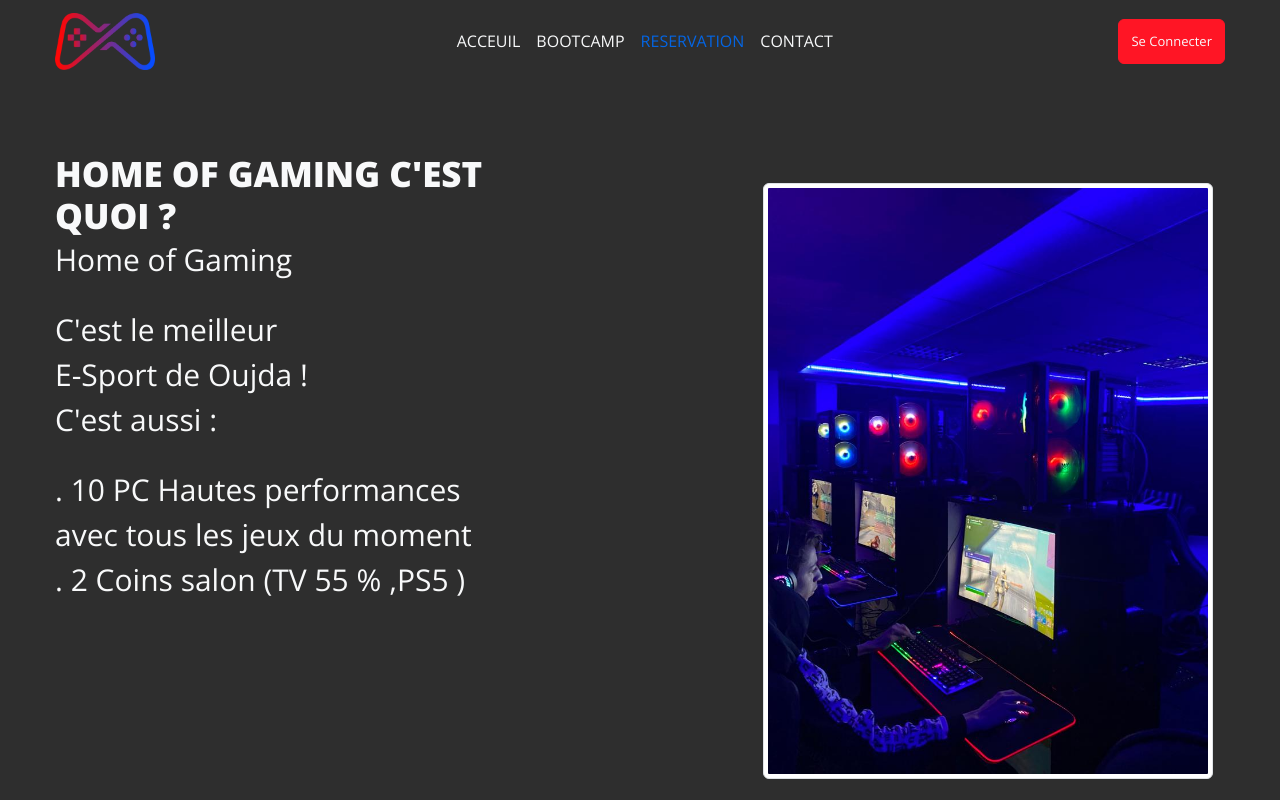
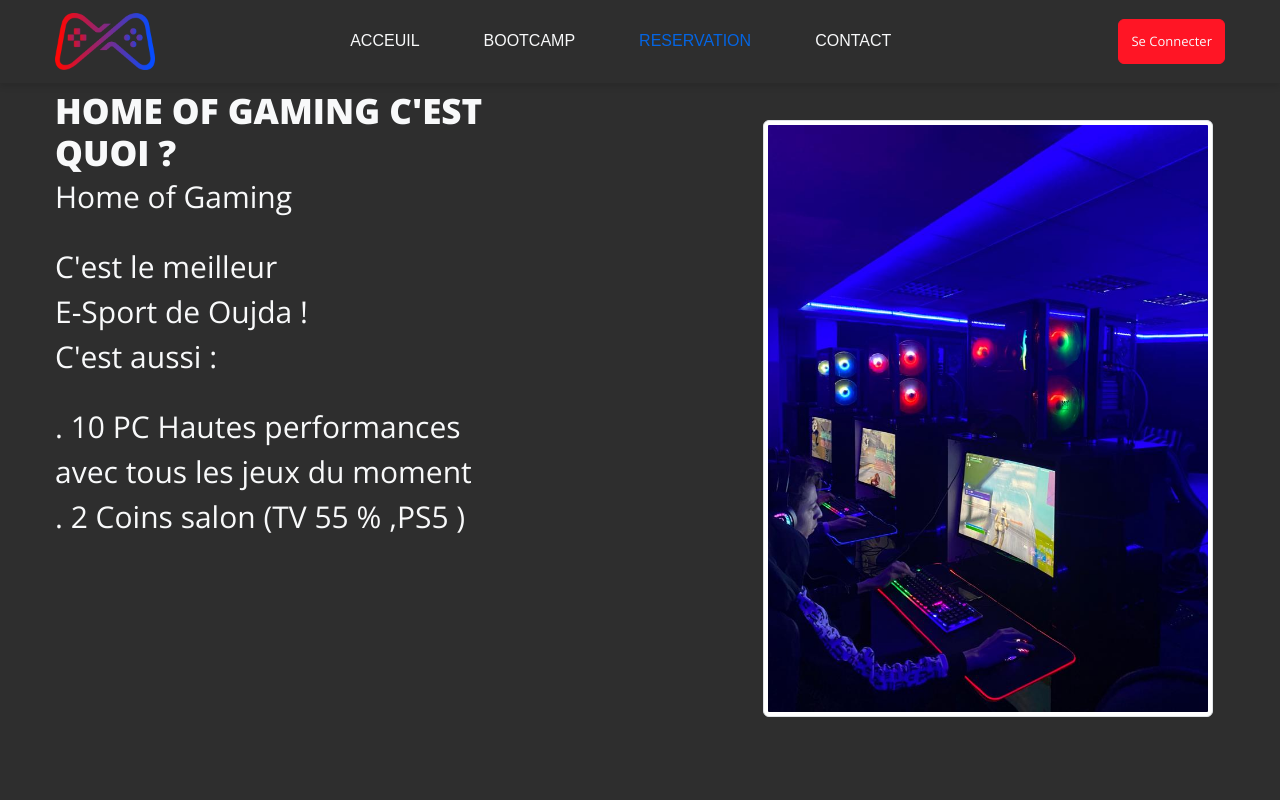
Before and after one commit to arabiimad/Home-of-Gaming, a React (Vite) app: page /reservation in a window 1280 px wide. Shown: the top 800 px of the page. Built offline with nearby package versions, Linux system fonts and the light colour scheme.

Commit message:
font and nav

```diff
--- a/package.json
+++ b/package.json
@@ -26,6 +26,6 @@
     "@types/react": "^18.0.28",
     "@types/react-dom": "^18.0.11",
     "@vitejs/plugin-react": "^3.1.0",
-    "vite": "^4.2.0"
+    "vite": "^4.2.1"
   }
 }
--- a/src/components/Layout/Footer/index.jsx
+++ b/src/components/Layout/Footer/index.jsx
@@ -27,7 +27,7 @@ const Footer = () => {
             <div className="social-media ms-auto d-block">
               <h3>SUIS-NOUS:</h3>
               <ul className="list-unstyled">
-                <li><a href="#"><FaInstagram /> Home of Gaming</a></li>
+                <li><a href="https://www.instagram.com/home_of_gaming_48/"><FaInstagram /> Home of Gaming</a></li>
               </ul>
             </div>
           </Col>
--- a/src/components/Layout/NavBar/index.jsx
+++ b/src/components/Layout/NavBar/index.jsx
@@ -10,7 +10,7 @@ import "./index.scss";
 const NavBar = () => {
   const [showPopup, setShowPopup] = useState(false);
   return (
-    <nav className="navbar navbar-expand-lg" id="navbar">
+    <nav className="navbar navbar-expand-lg navbar-dark bg-dark fixed-top" id="navbar">
       <div className="container">
         <a className="navbar-brand" href="index.html" id="logo">
           <span>
@@ -54,7 +54,7 @@ const NavBar = () => {
           <div>
             <button
               type="button"
-              className="btn btn-danger text-light"
+              className="btn btn-danger text-light btn-login"
               onClick={() => setShowPopup(true)}
             >
               Se Connecter
--- a/src/components/Layout/NavBar/index.scss
+++ b/src/components/Layout/NavBar/index.scss
@@ -6,3 +6,11 @@
 .nav-link.active {
   color: #0465e3 !important;
 }
+
+.nav-link{
+  font-family: fantasy;
+  margin-right: 3rem;
+}
+.navbar {
+  box-shadow: 0 4px 6px rgba(0, 0, 0, 0.1);
+}
--- a/src/components/pages/Bootcamp/index.jsx
+++ b/src/components/pages/Bootcamp/index.jsx
@@ -43,7 +43,7 @@ const Bootcamp = () => {
     console.log("Message:", message);
   };
   return (
-    <div className="container">
+    <div className="container" style={{ marginTop: "82px" }}>
       <h1 className="m-5 text-center fw-bold">BOOTCAMP</h1>
       <div className="row my-5">
         <div className="col-md-6 bg-secondary p-5">
--- a/src/components/pages/Home/Landing/index.jsx
+++ b/src/components/pages/Home/Landing/index.jsx
@@ -2,9 +2,9 @@ import vid from "/vids/vide.mp4"
 import "./index.scss"
 const Landing = () => {
   return (
-    <div className="home">
+    <div className="home" style={{ marginTop: "82px" }}>
       <div className="content">
-        <h5>Welcome To Home Of Gaiming</h5>
+        <h5>Welcome To Home Of Gaming</h5>
         <h1>
           HOME OF GAMING <span className="changecontent"></span>
         </h1>
--- a/src/components/pages/Home/Landing/index.scss
+++ b/src/components/pages/Home/Landing/index.scss
@@ -35,29 +35,29 @@
   }
   .changecontent::after {
     content: " ";
-    color: #ffa500;
+    color: #ff0000;
     text-shadow: 0px 1px 1px black;
     animation: changetext 10s infinite linear;
   }
 
   @keyframes changetext {
     0% {
-      content: "oujda";
+      content: "Oujda";
     }
     20% {
-      content: "-_-";
+      content: "Café Rihab";
     }
     40% {
-      content: "*/*";
+      content: "6eme étage";
     }
     60% {
       content: "";
     }
     80% {
-      content: "Caffe rihab";
+      content: "Café Rihab";
     }
     100%{
-        content:"(*)-_-(*)"
+        content:"6eme étage"
     }
 
   }
--- a/src/components/pages/Reservation/index.jsx
+++ b/src/components/pages/Reservation/index.jsx
@@ -4,7 +4,7 @@ import './index.scss'
 const Tarif = () => {
   return (
     <>
-    <div className="container-fluid" >
+    <div className="container-fluid tarif-container" >
       <div className="row justify-content-between" style={{ marginTop: "50px" }}>
         <div className="col-lg-5">
 
--- a/src/components/pages/Reservation/index.scss
+++ b/src/components/pages/Reservation/index.scss
@@ -227,3 +227,7 @@ ul{
   padding:10px 0px;
   color:#FFF;
 }
+
+.tarif-container {
+  margin-top: 70px;
+}
```
Also changed, not shown: 1 other file (tests, documents, lock files or other folders). Lines whose indentation alone changed are shown as unchanged.
